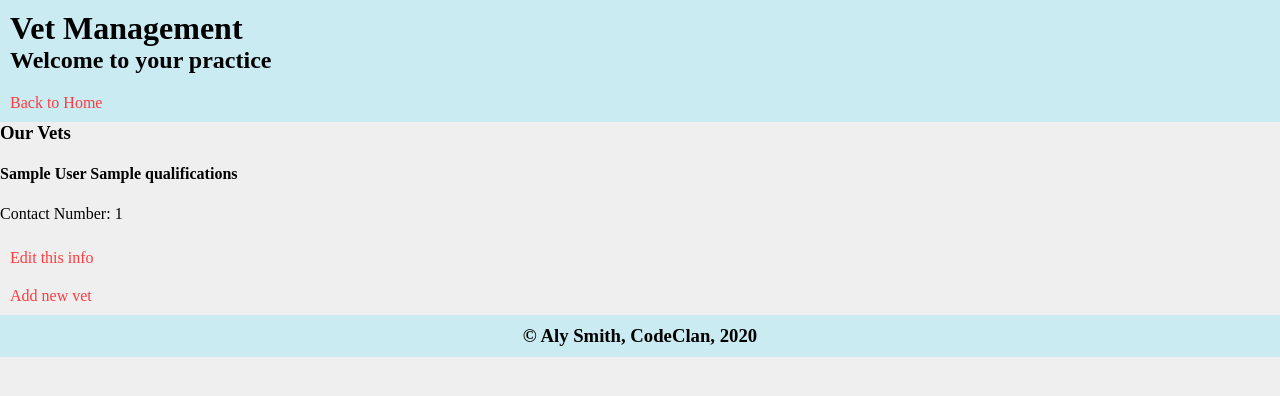
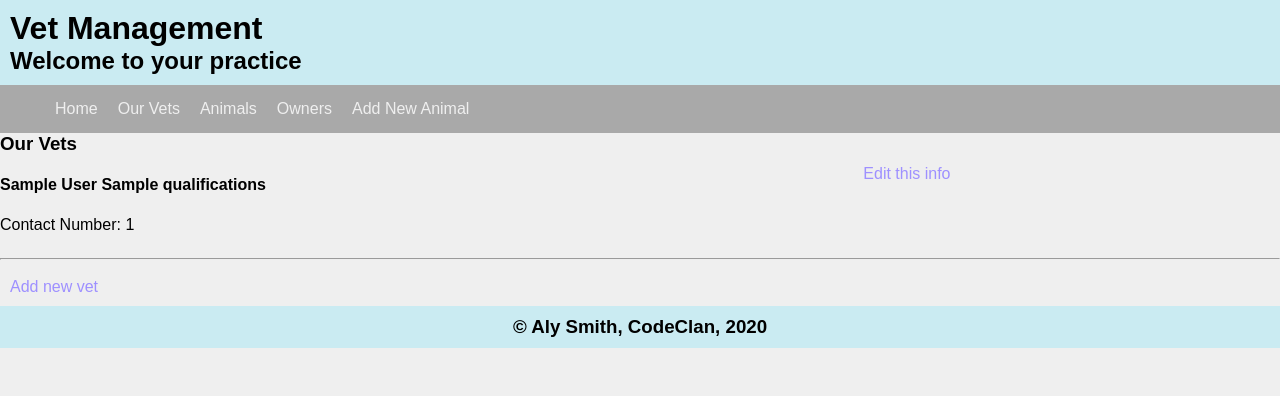
Before and after one commit to JaSmith13/vet_management_project, a Flask app: page /vets in a window 1280 px wide. Shown: the top 396 px of the page. Run offline with Flask 2, Linux system fonts and the light colour scheme; a database or web service that is not in the repository returns one stand-in record (values such as "Sample title"); some libraries are stand-ins or nearby versions.

Commit message:
adds grid layout to main display information pages

```diff
--- a/vet_management/static/style.css
+++ b/vet_management/static/style.css
@@ -1,6 +1,7 @@
 body{
     background-color: #EFEFEF;
     margin: 0;
+    font-family: Arial, Helvetica, sans-serif
 }
 
 header, footer{
@@ -30,7 +31,7 @@ nav{
 
 a{
     text-decoration: none;
-    color: #FF3B3F;
+    color: #9E90FF;
     padding: 10px;
     display: block;
 }
@@ -66,5 +67,12 @@ h3{
 }
 
 .inactive_vet{
-    background-color: #FF3B3F;
+    background-color: #FF3B3F; opacity: 0.5;
+
 }
+
+.info{
+    display: grid;
+    grid-template-columns: 2fr 1fr;
+    grid-template-rows: 1fr;
+}
--- a/vet_management/templates/base.html
+++ b/vet_management/templates/base.html
@@ -13,8 +13,16 @@
             <h1>Vet Management</h1>
             <h2>Welcome to your practice</h2>
         </hgroup>
-        <p><a href="/">Back to Home</a></p>
     </header>
+    <nav>
+        <ul>
+            <li><a href="/">Home</a></li>
+            <li><a href="/vets">Our Vets</a></li>
+            <li><a href="/pets">Animals</a></li>
+            <li><a href="/owners">Owners</a></li>
+            <li><a href="/pets/new">Add New Animal</a></li>
+        </ul>
+    </nav>
     <main>
         {% block content %}
         {% endblock %}
--- a/vet_management/templates/vets/index.html
+++ b/vet_management/templates/vets/index.html
@@ -4,12 +4,17 @@
 {% block content %}
     <h3>Our Vets</h3>
     {% for vet in vets %}
-    <section {% if vet.is_active == False %} class="inactive_vet" {% endif %}>
-        <p><h4>{{vet.first_name}} {{vet.last_name}} {{vet.qualifications}}</h4></p>
-        <p>Contact Number: {{vet.contact_number}}</p>
-        {% if vet.is_active == False %} <p>ATTENTION: THIS VET IS NO LONGER ACTIVE</p> {% endif %}
-        <a href="/vets/{{vet.id}}/edit"> Edit this info</a>
+    <section class="info {% if vet.is_active == False %} inactive_vet {% endif %}">
+        <div>
+            <p><h4>{{vet.first_name}} {{vet.last_name}} {{vet.qualifications}}</h4></p>
+            <p>Contact Number: {{vet.contact_number}}</p>
+            {% if vet.is_active == False %} <p>ATTENTION: THIS VET IS NO LONGER ACTIVE</p> {% endif %}
+        </div>
+        <div>
+            <a href="/vets/{{vet.id}}/edit"> Edit this info</a>
+        </div>
     </section>
+    <hr>
     {% endfor %}
     <a href="/vets/new">Add new vet</a>
 {% endblock %}
```
Also changed, not shown: vet_management/templates/index.html (+1 -8 lines), vet_management/templates/owners/index.html (+5 -2 lines), vet_management/templates/owners/show.html (+6 -2 lines), vet_management/templates/pets/index.html (+6 -3 lines), vet_management/templates/pets/show.html (+6 -3 lines).
